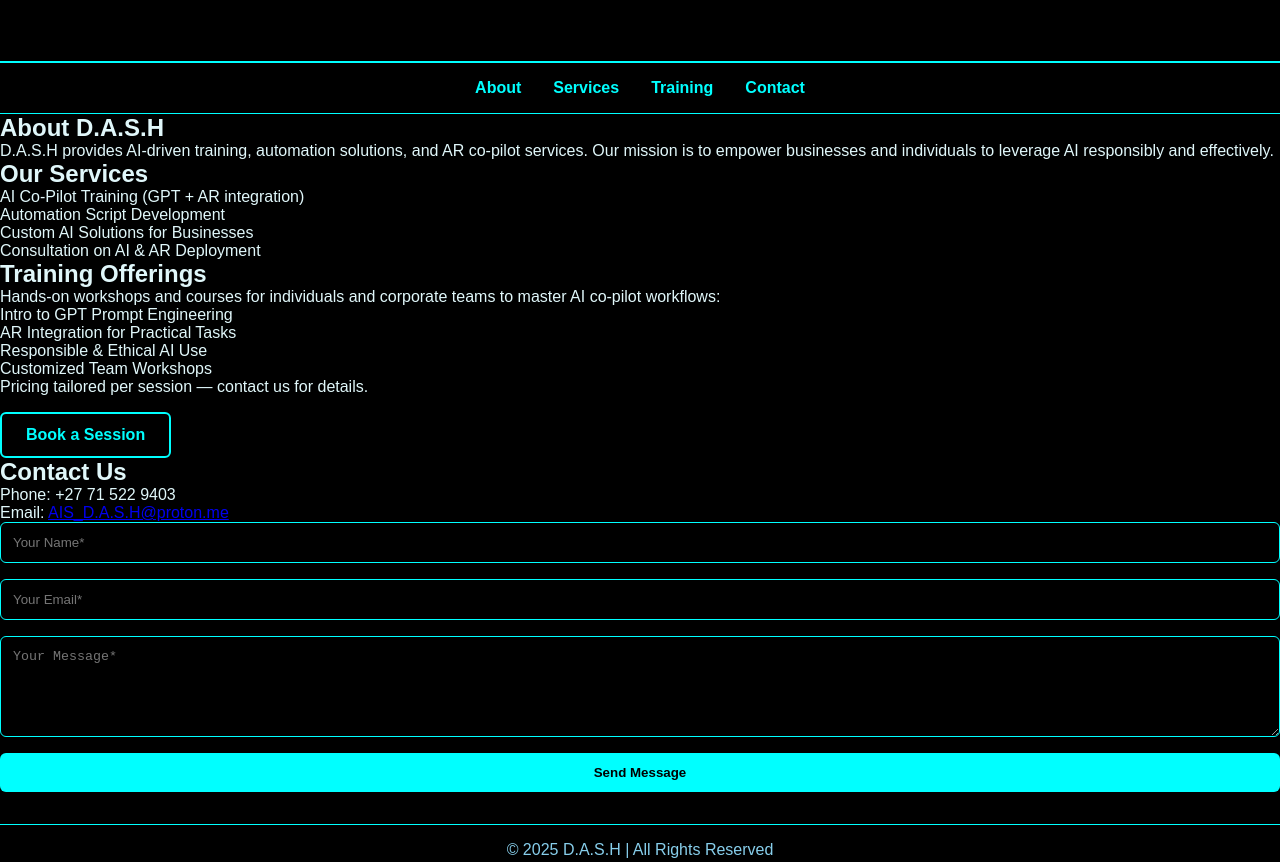
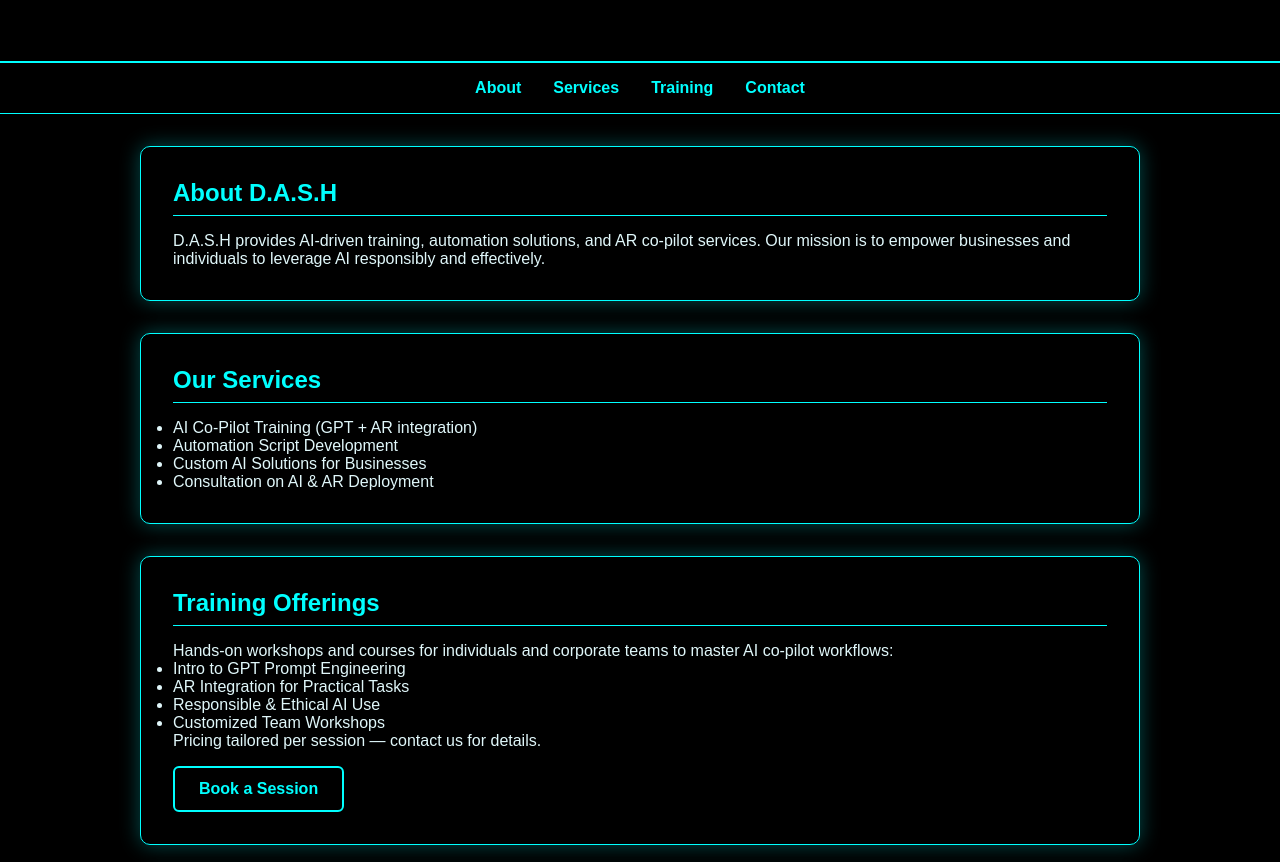
Before and after one commit to AIS-Actual/D.A.S.H_WebSite, a plain HTML site: page index.html in a window 1280 px wide. Shown: the part 432-1294 px from the top of the page. Drawn offline with Linux system fonts and the light colour scheme.

Commit message:
Update index.html

```diff
--- a/index.html
+++ b/index.html
@@ -7,6 +7,9 @@
   <link rel="stylesheet" href="css/style.css">
 </head>
 <body>
+
+  <!-- Starfield Background -->
+  <div class="starfield"></div>
 
   <!-- Header / Hero -->
   <header>
@@ -26,14 +29,13 @@
   </nav>
 
   <!-- About Section -->
-  <section id="about">
+  <section id="about" class="hud-panel">
     <h2>About D.A.S.H</h2>
-    <p>D.A.S.H provides AI-driven training, automation solutions, and AR co-pilot services.
-    Our mission is to empower businesses and individuals to leverage AI responsibly and effectively.</p>
+    <p>D.A.S.H provides AI-driven training, automation solutions, and AR co-pilot services. Our mission is to empower businesses and individuals to leverage AI responsibly and effectively.</p>
   </section>
 
   <!-- Services Section -->
-  <section id="services">
+  <section id="services" class="hud-panel">
     <h2>Our Services</h2>
     <ul>
       <li>AI Co-Pilot Training (GPT + AR integration)</li>
@@ -44,7 +46,7 @@
   </section>
 
   <!-- Training Section -->
-  <section id="training">
+  <section id="training" class="hud-panel">
     <h2>Training Offerings</h2>
     <p>Hands-on workshops and courses for individuals and corporate teams to master AI co-pilot workflows:</p>
     <ul>
@@ -58,7 +60,7 @@
   </section>
 
   <!-- Contact Section -->
-  <section id="contact">
+  <section id="contact" class="hud-panel">
     <h2>Contact Us</h2>
     <p>Phone: +27 71 522 9403</p>
     <p>Email: <a href="mailto:AIS_D.A.S.H@proton.me">AIS_D.A.S.H@proton.me</a></p>
@@ -82,8 +84,7 @@
     document.querySelectorAll('nav a').forEach(anchor => {
       anchor.addEventListener('click', function(e) {
         e.preventDefault();
-        document.querySelector(this.getAttribute('href'))
-          .scrollIntoView({ behavior: 'smooth' });
+        document.querySelector(this.getAttribute('href')).scrollIntoView({ behavior: 'smooth' });
       });
     });
   </script>
```
